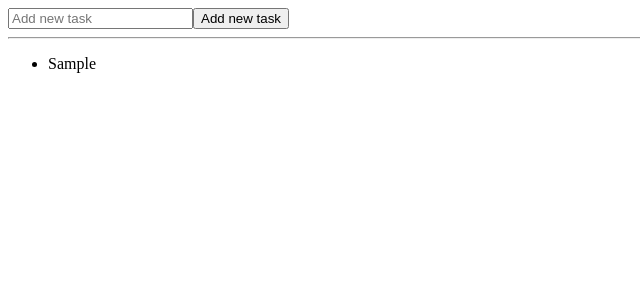
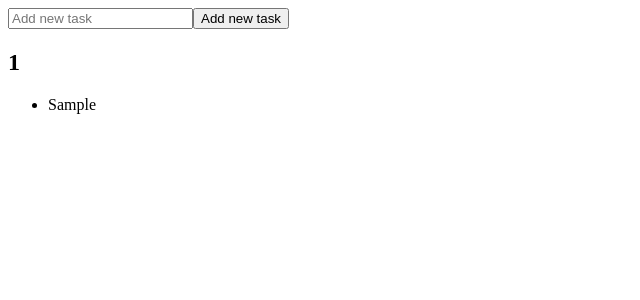
Before and after one commit to donBaton/todo-ts, a React (Create React App) app: page / in a window 1280 px wide. Both pictures are taken after typing "Sample" into the empty fields and a click on the button "Add new task". Shown: the top 300 px of the page, without its empty margins (0-640 px from the left). Built offline with nearby package versions, Linux system fonts and the light colour scheme.

Commit message:
add counter

```diff
--- a/src/App.tsx
+++ b/src/App.tsx
@@ -1,23 +1,15 @@
 import React from 'react';
-import {NewTaskInput} from "./components/NewTaskInput";
-import {useDispatch, useSelector} from "react-redux";
-import {TaskState} from "./redux/taskReducer"
+import {TasksInput} from "./components/TasksInput";
+import {TasksList} from "./components/TasksList";
+import {Counter} from "./components/Counter";
 
 function App() {
-    const tasks = useSelector<TaskState, TaskState["tasks"]>((state) => state.tasks)
-    const dispatch = useDispatch()
-    const addTask = (task: string) => {
-        dispatch({type: "ADD_TASK", payload: task})
-    }
+
     return (
         <>
-            <NewTaskInput addTask={addTask}/>
-            <hr/>
-            <ul>
-                {tasks.map((task) => {
-                    return <li key={task}>{task}</li>
-                })}
-            </ul>
+            <TasksInput/>
+            <Counter/>
+            <TasksList/>
         </>
     );
 }
--- /dev/null
+++ b/src/components/Counter.tsx
@@ -0,0 +1,12 @@
+import React from "react";
+import {useSelector} from "react-redux";
+import {TaskState} from "../redux/taskReducer";
+
+export const Counter = () => {
+    const tasks = useSelector<TaskState, TaskState["tasks"]>((state) => state.tasks)
+    return (
+        <div>
+            <h2>{tasks.length}</h2>
+        </div>
+    )
+}
--- a/src/components/NewTaskInput.tsx
+++ b/src/components/TasksInput.tsx
@@ -1,19 +1,26 @@
 import React, {ChangeEvent} from "react";
+import {useDispatch} from "react-redux";
 
-interface NewTaskInputProps {
-    addTask(task: string): void;
-}
 
-export const NewTaskInput: React.FC<NewTaskInputProps> = ({addTask}) => {
+export const TasksInput = () => {
+
+    const dispatch = useDispatch()
+
+    const addTask = (task: string) => {
+        dispatch({type: "ADD_TASK", payload: task})
+    }
+
     const [task, setTask] = React.useState("");
 
     const updateTask = (event:ChangeEvent<HTMLInputElement>) => {
         setTask(event.target.value);
     }
+
     const onAddTaskClick = () => {
         addTask(task);
         setTask("")
     }
+
     return (
     <div>
         <input onChange={updateTask} value={task} name="Task" placeholder="Add new task"/>
--- /dev/null
+++ b/src/components/TasksList.tsx
@@ -0,0 +1,16 @@
+import React from "react";
+import {useSelector} from "react-redux";
+import {TaskState} from "../redux/taskReducer";
+
+export const TasksList = () => {
+    const tasks =  useSelector<TaskState, TaskState["tasks"]>((state) => state.tasks)
+    return (
+        <div>
+            <ul>
+                {tasks.map((task) => {
+                    return <li key={task}>{task}</li>
+                })}
+            </ul>
+        </div>
+    )
+}
```
